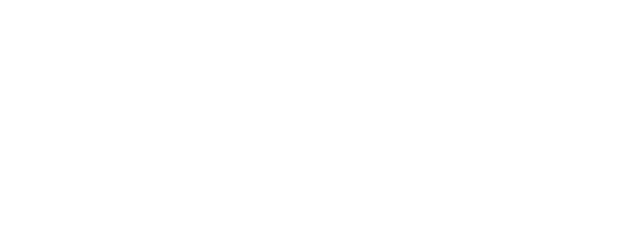
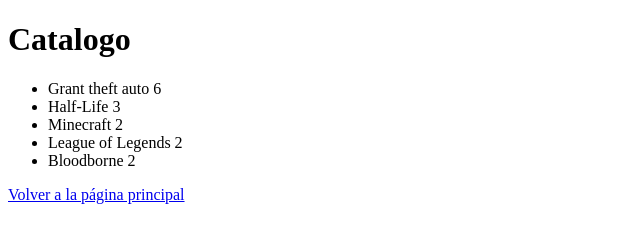
Before and after one commit to davtru2/a1-htmlshop-DavTru, a plain HTML site: page catalogo.html in a window 1280 px wide. Shown: the whole page, without its empty margins (0-640 px from the left). Drawn offline with Linux system fonts and the light colour scheme.

Commit message:
Añadir un catalogo

```diff
--- a/catalogo.html
+++ b/catalogo.html
@@ -0,0 +1,27 @@
+<!DOCTYPE html>
+<html lang="en">
+<head>
+    <meta charset="UTF-8">
+    <meta name="viewport" content="width=device-width, initial-scale=1.0">
+    <title>Document</title>
+</head>
+<body>
+    <header>
+        <h1>Catalogo</h1>
+
+        <ul>
+            <li>Grant theft auto 6</li>
+            <li>Half-Life 3</li>
+            <li>Minecraft 2</li>
+            <li>League of Legends 2</li>
+            <li>Bloodborne 2</li>
+        </ul>
+    </header>
+
+    <footer>
+        <nav>
+            <a href="index.html">Volver a la página principal</a>
+        </nav>
+    </footer>
+</body>
+</html>
```
Also changed, not shown: index.html (+1 -1 lines).
